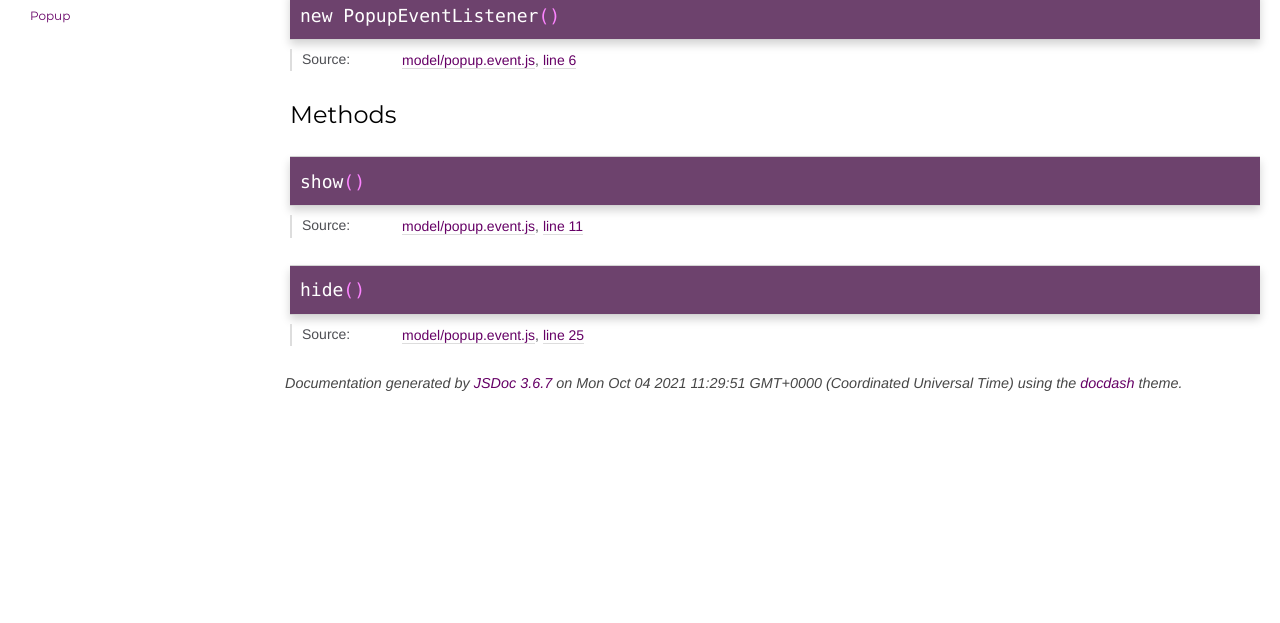
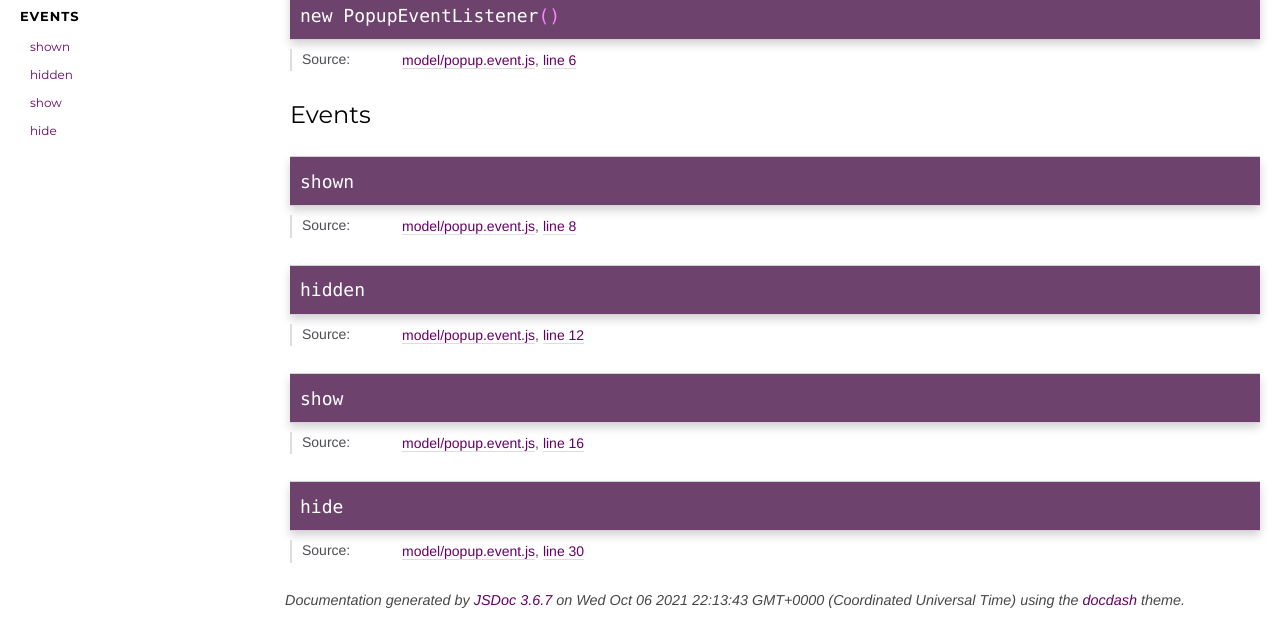
Before and after one commit to thoughtsunificator/domodel-popup, a plain HTML site: page PopupEventListener.html in a window 1280 px wide. Shown: the part 210-833 px from the top of the page. Before the commit the page ends 800 px from the top, so only its background shows below. Drawn offline with Linux system fonts and the light colour scheme.

Commit message:
Update gh-pages to output generated at 33e9f22

```diff
--- a/PopupEventListener.html
+++ b/PopupEventListener.html
@@ -29,7 +29,7 @@
 
     <input type="text" id="nav-search" placeholder="Search" />
 
-    <h2><a href="index.html">Home</a></h2><h3>Classes</h3><ul><li><a href="PopupBinding.html">PopupBinding</a></li><li><a href="PopupEventListener.html">PopupEventListener</a><ul class='methods'><li data-type='method'><a href="PopupEventListener.html#show">show</a></li><li data-type='method'><a href="PopupEventListener.html#hide">hide</a></li></ul></li><li><a href="Popup.html">Popup</a></li></ul>
+    <h2><a href="index.html">Home</a></h2><h3>Classes</h3><ul><li><a href="PopupBinding.html">PopupBinding</a></li><li><a href="PopupEventListener.html">PopupEventListener</a></li><li><a href="Popup.html">Popup</a></li></ul><h3>Events</h3><ul><li><a href="PopupEventListener.html#event:shown">shown</a></li><li><a href="PopupEventListener.html#event:hidden">hidden</a></li><li><a href="PopupEventListener.html#event:show">show</a></li><li><a href="PopupEventListener.html#event:hide">hide</a></li></ul>
 </nav>
 
 <div id="main">
@@ -158,14 +158,18 @@
 
 
 
-        <h3 class="subsection-title">Methods</h3>
+
+
+
+
+        <h3 class="subsection-title">Events</h3>
 
 
 
 
 
 
-    <h4 class="name" id="show"><span class="type-signature"></span>show<span class="signature">()</span><span class="type-signature"></span></h4>
+    <h4 class="name" id="event:shown">shown</h4>
 
 
 
@@ -177,7 +181,7 @@
 
     <dt class="tag-source">Source:</dt>
     <dd class="tag-source"><ul class="dummy"><li>
-        <a href="model_popup.event.js.html">model/popup.event.js</a>, <a href="model_popup.event.js.html#line11">line 11</a>
+        <a href="model_popup.event.js.html">model/popup.event.js</a>, <a href="model_popup.event.js.html#line8">line 8</a>
     </li></ul></dd>
 
 
@@ -248,7 +252,7 @@
 
 
 
-    <h4 class="name" id="hide"><span class="type-signature"></span>hide<span class="signature">()</span><span class="type-signature"></span></h4>
+    <h4 class="name" id="event:hidden">hidden</h4>
 
 
 
@@ -260,7 +264,7 @@
 
     <dt class="tag-source">Source:</dt>
     <dd class="tag-source"><ul class="dummy"><li>
-        <a href="model_popup.event.js.html">model/popup.event.js</a>, <a href="model_popup.event.js.html#line25">line 25</a>
+        <a href="model_popup.event.js.html">model/popup.event.js</a>, <a href="model_popup.event.js.html#line12">line 12</a>
     </li></ul></dd>
 
 
@@ -331,6 +335,168 @@
 
 
 
+    <h4 class="name" id="event:show">show</h4>
+
+
+
+
+
+
+<dl class="details">
+
+
+    <dt class="tag-source">Source:</dt>
+    <dd class="tag-source"><ul class="dummy"><li>
+        <a href="model_popup.event.js.html">model/popup.event.js</a>, <a href="model_popup.event.js.html#line16">line 16</a>
+    </li></ul></dd>
+
+
+
+
+
+
+
+
+
+
+
+
+
+
+
+
+
+
+
+
+
+
+
+
+
+
+
+
+
+
+
+</dl>
+
+
+
+
+
+
+
+
+
+
+
+
+
+
+
+
+
+
+
+
+
+
+
+
+
+
+
+
+
+
+
+
+
+
+
+
+
+    <h4 class="name" id="event:hide">hide</h4>
+
+
+
+
+
+
+<dl class="details">
+
+
+    <dt class="tag-source">Source:</dt>
+    <dd class="tag-source"><ul class="dummy"><li>
+        <a href="model_popup.event.js.html">model/popup.event.js</a>, <a href="model_popup.event.js.html#line30">line 30</a>
+    </li></ul></dd>
+
+
+
+
+
+
+
+
+
+
+
+
+
+
+
+
+
+
+
+
+
+
+
+
+
+
+
+
+
+
+
+</dl>
+
+
+
+
+
+
+
+
+
+
+
+
+
+
+
+
+
+
+
+
+
+
+
+
+
+
+
+
+
+
+
+
+
 
 </article>
 
@@ -346,7 +512,7 @@
 <br class="clear">
 
 <footer>
-    Documentation generated by <a href="https://github.com/jsdoc3/jsdoc">JSDoc 3.6.7</a> on Mon Oct 04 2021 11:29:51 GMT+0000 (Coordinated Universal Time) using the <a href="https://github.com/clenemt/docdash">docdash</a> theme.
+    Documentation generated by <a href="https://github.com/jsdoc3/jsdoc">JSDoc 3.6.7</a> on Wed Oct 06 2021 22:13:43 GMT+0000 (Coordinated Universal Time) using the <a href="https://github.com/clenemt/docdash">docdash</a> theme.
 </footer>
 
 <script>prettyPrint();</script>
```
Also changed, not shown: Popup.html (+2 -2 lines), PopupBinding.html (+2 -2 lines), index.html (+2 -2 lines), model_popup.binding.js.html (+3 -3 lines), model_popup.event.js.html (+12 -4 lines), object_popup.js.html (+2 -2 lines).
